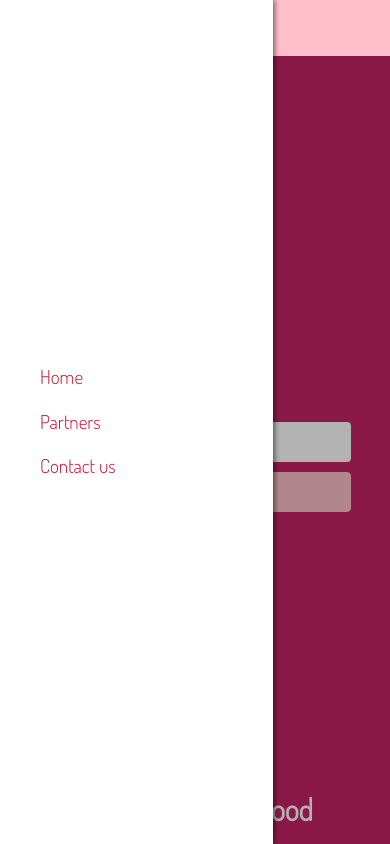
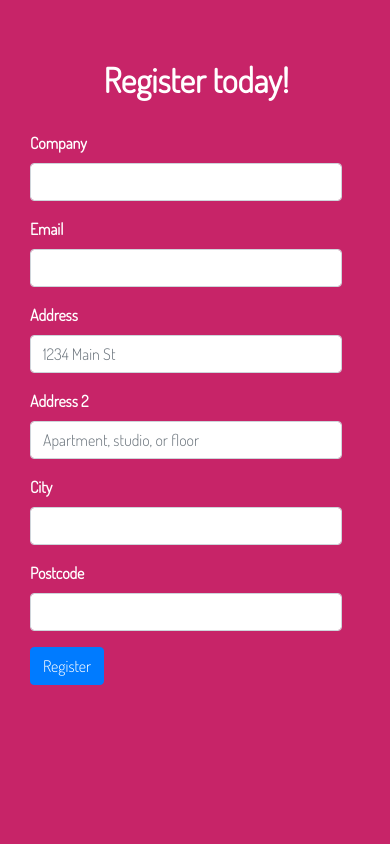
Before and after one commit to Codenatics/why-waste-frontend, a React (Create React App) app: page /Register in a window 390 px wide. Built offline with nearby package versions, Linux system fonts and the light colour scheme.

Commit message:
register form

```diff
--- a/src/App.js
+++ b/src/App.js
@@ -1,14 +1,16 @@
 import React, { useState } from 'react';
 import LandingPage from './components/pages/LandingPage';
-import SearchResultsPage from './components/pages/SearchResults';
-import {Route, Switch} from 'react-router-dom';
+import SearchResultsPage from './components/pages/SearchResultsPage';
+import {Route, Switch, Router} from 'react-router-dom';
 import PostcodeLookup from 'react-postcode-lookup'
+import Register from "../src/components/pages/Register";
 
 function App() {
 
   return (
     <Switch>
       <Route path="/SearchResults" component={SearchResultsPage} />
+      <Route path="/Register" component={Register} />
       <Route path="/" component={LandingPage} />
     </Switch>
   );
--- /dev/null
+++ b/src/assets/Register.css
@@ -0,0 +1,26 @@
+form {
+    position: absolute;
+    left: 20%;
+    width: 50%;
+    margin: 30px;
+    position: absolute;
+    color: white;
+    font-weight: 600;
+}
+header {
+    margin: 30px;
+}
+
+h1 {
+    color:white;
+    text-align: center;
+}
+
+@media (max-width:500px){
+    form{
+        width:80%;
+        position: absolute;
+        left:0;
+        right:0;
+    }
+}
--- a/src/assets/Searchbox.css
+++ b/src/assets/Searchbox.css
@@ -38,6 +38,6 @@
         margin-bottom: 10px;
     }
     .btn-search{
-        width: 80%;
+        width: 100%;
     }
 }
--- a/src/components/SearchBox.js
+++ b/src/components/SearchBox.js
@@ -1,12 +1,32 @@
-import React from "react";
+import React, { useState } from "react";
 import '../assets/Searchbox.css';
+import { Link, BrowserRouter, Redirect } from "react-router-dom";
 
 function SearchBox(props) {
+
+    const [search, setSearch] = useState("");
+    const [query, setQuery] = useState("")
+
+    const updateSearch = (event) => {
+        setSearch(event.target.value)
+    }
+
+    const onSubmit = (event) => {
+        event.preventDefault();
+        const validPostcode = /([Gg][Ii][Rr] 0[Aa]{2})|((([A-Za-z][0-9]{1,2})|(([A-Za-z][A-Ha-hJ-Yj-y][0-9]{1,2})|(([A-Za-z][0-9][A-Za-z])|([A-Za-z][A-Ha-hJ-Yj-y][0-9][A-Za-z]?))))\s?[0-9][A-Za-z]{2})/.test(search)
+        if (!validPostcode) {
+            console.log("Please enter a valid postcode")
+        } else {
+            console.log(search)
+            setQuery(search);
+        }
+    }
+
     return (
-            <div className="search-box">
-                <input type="text" placeholder="Enter your postcode"></input>
-                <button type="submit" class="btn btn-search">Search</button>
-            </div>
+        <form className="search-box" onSubmit={onSubmit}>
+            <input type="text" placeholder="Enter your postcode" value={search} onChange={updateSearch}></input>
+            <Link to="/SearchResults"><button type="submit" class="btn btn-search">Search</button></Link>
+        </form>
     )
 }
 
--- a/src/components/SearchResults.js
+++ b/src/components/SearchResults.js
@@ -1,9 +1,10 @@
-import React from "react";
+import React, { useEffect } from "react";
 import '../../src/assets/SearchResults.css';
 
 function SearchResults(props) {
 
     return (
+
         <div className="container-fluid container-sm container-md container-lg">
             <div className="row results-items">
                 <div className="col-5 col-sm-5 col-md-5 col-lg-6">
@@ -20,6 +21,7 @@ function SearchResults(props) {
                 </div>
             </div>
         </div>
+
     )
 }
 
--- a/src/components/pages/LandingPage.js
+++ b/src/components/pages/LandingPage.js
@@ -1,20 +1,21 @@
-import React from "react";
+import React, { useState } from "react";
 import "../../assets/base.css";
 import Toolbar from "../Toolbar";
 import SideDrawer from "../../components/SideDrawer";
 import Backdrop from "../../components/Backdrop";
 import SearchBox from '../../components/SearchBox';
+import {Link} from "react-router-dom";
 
-function LandingPage() {
+function LandingPage(props) {
 
     return (
       <div style={{height:'100%'}}>
         <main style={{marginTop:'56px'}}>
           <Toolbar />
-          <SideDrawer />
-          <Backdrop />
+          {/* <SideDrawer /> */}
+          {/* <Backdrop /> */}
           <SearchBox />
-          <a href="/" id="main-link">I want to donate food</a>
+          <Link to="/Register" id="main-link">I want to donate food</Link>
         </main>
       </div>
     );
--- /dev/null
+++ b/src/components/pages/Register.js
@@ -0,0 +1,47 @@
+import React from "react";
+import "../../assets/Register.css";
+
+function RegisterForm() {
+    return (
+
+        <form>
+
+        <header>
+            <h1>Register today!</h1>
+        </header>
+
+            <div class="form-row">
+                <div class="form-group col-md-6">
+                    <label for="inputCompanyName">Company</label>
+                    <input type="company" class="form-control" id="inputCompanyName" />
+                </div>
+                <div class="form-group col-md-6">
+                    <label for="inputEmail">Email</label>
+                    <input type="email" class="form-control" id="inputEmail" />
+                </div>
+            </div>
+            <div class="form-group">
+                <label for="inputAddress">Address</label>
+                <input type="text" class="form-control" id="inputAddress" placeholder="1234 Main St" />
+            </div>
+            <div class="form-group">
+                <label for="inputAddress2">Address 2</label>
+                <input type="text" class="form-control" id="inputAddress2" placeholder="Apartment, studio, or floor" />
+            </div>
+            <div class="form-row">
+                <div class="form-group col-md-6">
+                    <label for="inputCity">City</label>
+                    <input type="text" class="form-control" id="inputCity" />
+                </div>
+
+                <div class="form-group col-md-2">
+                    <label for="inputPostcode">Postcode</label>
+                    <input type="text" class="form-control" id="inputPostcode" />
+                </div>
+            </div>
+            <button type="submit" class="btn btn-primary">Register</button>
+        </form>
+    )
+}
+
+export default RegisterForm;
--- a/src/components/pages/SearchResults.js
+++ /dev/null
@@ -1,41 +0,0 @@
-import React, { useState } from "react";
-import Toolbar from "../Toolbar";
-import SideDrawer from "../SideDrawer";
-import SearchResults from '../../components/SearchResults';
-import Counter from "../../components/Counter"
-
-function SearchResultsPage(props) {
-    const [meals, setMeals] = useState([
-        { FoodType: "SEA BASS with vegetables and basil pesto sauce", Quantity: 1, UseByDate: "2020-05-23", RestaurantID: 7 , Name: "Restaurant 1"},
-        { FoodType: "SPAGHETTI BOLOGNESE", Quantity: 2, UseByDate: "2020-05-23", RestaurantID: 7 , Name: "Restaurant 2"},
-        { FoodType: "Vegetable Ramen Soup", Quantity: 2, UseByDate: "2020-05-23", RestaurantID: 11, Name: "Restaurant 3" },
-        { FoodType: "Vegetable Ramen Soup", Quantity: 2, UseByDate: "2020-05-23", RestaurantID: 11, Name: "Restaurant 3" },
-        { FoodType: "Vegetable Ramen Soup", Quantity: 2, UseByDate: "2020-05-23", RestaurantID: 11, Name: "Restaurant 3" }
-
-
-    ])
-
-    return (
-        <main>
-            <Toolbar />
-            {/* <SideDrawer /> */}
-            <Counter count={meals.length} postcode={"M14"}/>
-            <div className="container">
-                {meals.map(function(meal){
-                    return (
-                        <SearchResults
-                        key={meal.FoodID}
-                        Foodtype={meal.FoodType}
-                        Quantity={meal.Quantity}
-                        UseByDate={meal.UseByDate}
-                        Name={meal.Name}
-                        />
-                    )
-                })}
-            </div>
-        </main>
-    )
-
-}
-
-export default SearchResultsPage;
--- /dev/null
+++ b/src/components/pages/SearchResultsPage.js
@@ -0,0 +1,40 @@
+import React, { useState } from "react";
+import Toolbar from "../Toolbar";
+import SideDrawer from "../SideDrawer";
+import SearchResults from '../SearchResults';
+import Counter from "../Counter";
+
+function SearchResultsPage(props) {
+    const [meals, setMeals] = useState([
+        { FoodType: "SEA BASS with vegetables and basil pesto sauce", Quantity: 1, UseByDate: "2020-05-23", RestaurantID: 7, Name: "Restaurant 1", Postcode: "M4 1BE" },
+        { FoodType: "SPAGHETTI BOLOGNESE", Quantity: 2, UseByDate: "2020-05-23", RestaurantID: 7, Name: "Restaurant 2", Postcode: "M14 1BE" },
+        { FoodType: "Vegetable Ramen Soup", Quantity: 2, UseByDate: "2020-05-23", RestaurantID: 11, Name: "Restaurant 3", Postcode: "M40 1BE" },
+        { FoodType: "Vegetable Ramen Soup", Quantity: 2, UseByDate: "2020-05-23", RestaurantID: 11, Name: "Restaurant 3", Postcode: "M2 4BE" },
+        { FoodType: "Vegetable Ramen Soup", Quantity: 2, UseByDate: "2020-05-23", RestaurantID: 11, Name: "Restaurant 3", Postcode: "M1 4BE" },
+    ])
+
+    return (
+        <main>
+            <Toolbar />
+            {/* <SideDrawer /> */}
+            <Counter count={meals.length} />
+            <div className="container">
+                {meals.map(meal => {
+                        return (
+                            <SearchResults
+                                key={meal.FoodID}
+                                Foodtype={meal.FoodType}
+                                Quantity={meal.Quantity}
+                                UseByDate={meal.UseByDate}
+                                Name={meal.Name}
+
+                            />
+                        )
+                    })}
+            </div>
+        </main>
+    )
+
+}
+
+export default SearchResultsPage;
```
Also changed, not shown: src/components/PostCodeLookup.js (added, +12 -0 lines).
